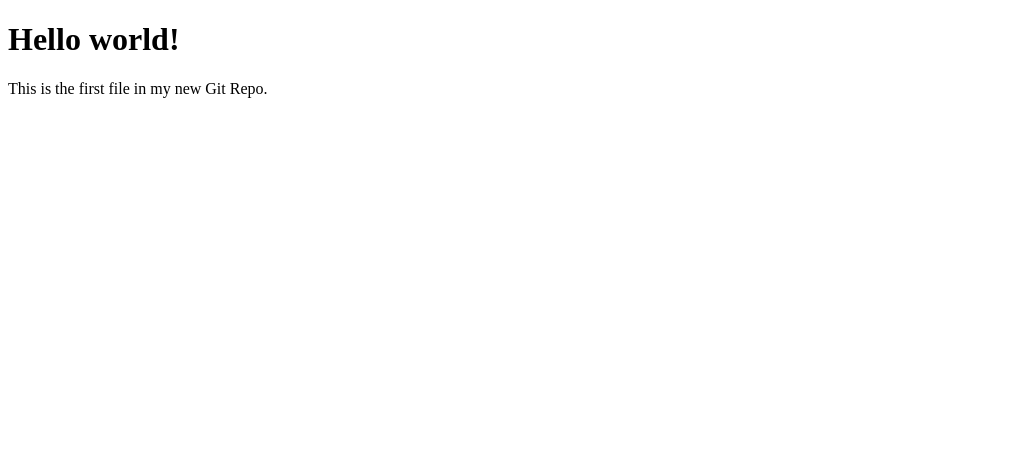
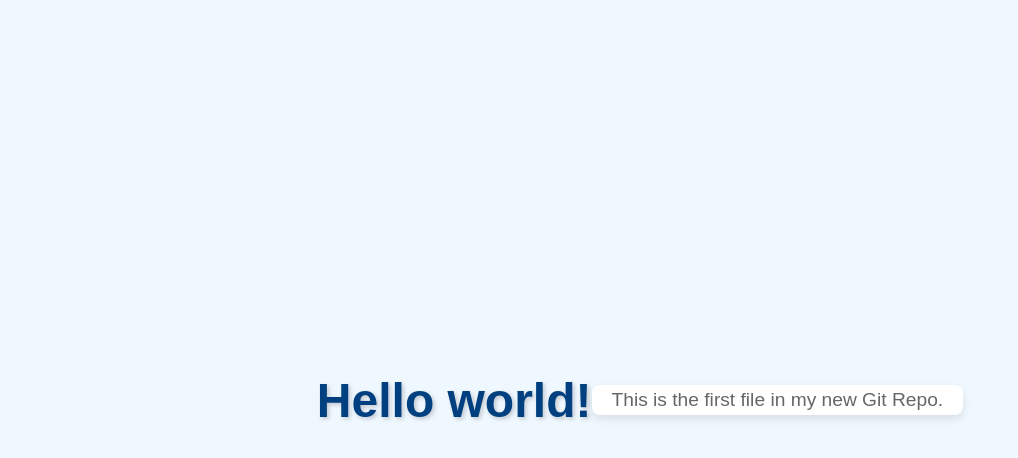
Before and after one commit to tpepper1985/GITWorkshop, a plain HTML site: page index.html in a window 1280 px wide. Shown: the whole page, without its empty margins (0-1018 px from the left). Drawn offline with Linux system fonts and the light colour scheme.

Commit message:
Another try

```diff
--- a/bluestyle.css
+++ b/bluestyle.css
@@ -0,0 +1,31 @@
+body {
+    background-color: #f0f8ff;
+    font-family: 'Arial', sans-serif;
+    margin: 0;
+    padding: 0;
+    display: flex;
+    justify-content: center;
+    align-items: center;
+    height: 100vh;
+    color: #333;
+}
+
+h1 {
+    color: #004080;
+    margin-left: 0;
+    font-size: 3em;
+    text-shadow: 2px 2px 4px rgba(0, 0, 0, 0.2);
+}
+
+p {
+    font-size: 1.2em;
+    line-height: 1.6;
+    color: #666;
+    margin: 20px 0;
+    padding: 0 20px;
+    background: #fff;
+    box-shadow: 0 4px 8px rgba(0, 0, 0, 0.1);
+    border-radius: 8px;
+    max-width: 600px;
+    text-align: center;
+}
```
Also changed, not shown: index.html (+0 -2 lines).
